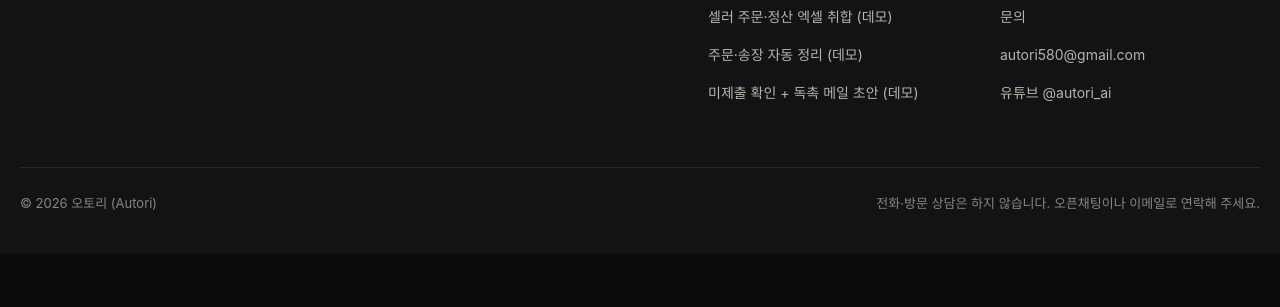
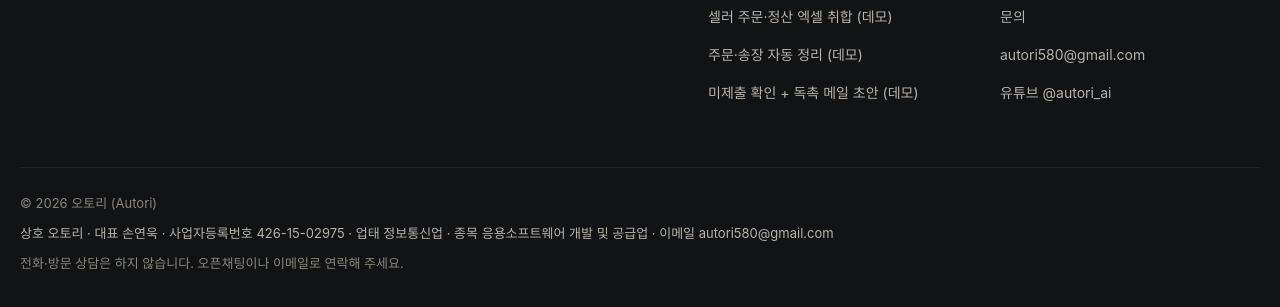
Before and after one commit to sonunuck/autori-site, a plain HTML site: page 404.html in a window 1280 px wide. Shown: the part 829-1136 px from the top of the page. Before the commit the page ends 1083 px from the top, so only its background shows below. Drawn offline with Linux system fonts and the light colour scheme; a web font is replaced by a local one.

Commit message:
바닥글에 사업자 정보 (상호·대표·사업자등록번호·업태·종목·이메일)
Co-Authored-By: Claude Opus 5.5 <noreply@anthropic.com>

```diff
--- a/404.html
+++ b/404.html
@@ -72,7 +72,7 @@
     </div>
     <div class="footer-bottom">
       <p>© 2026 오토리 (Autori)</p>
-      <!-- 【공개할 사업자 정보: 상호·대표자·사업자등록번호】 정해지면 여기에 -->
+      <p class="biz">상호 오토리 · 대표 손연욱 · 사업자등록번호 426-15-02975 · 업태 정보통신업 · 종목 응용소프트웨어 개발 및 공급업 · 이메일 autori580@gmail.com</p>
       <!-- 【이용약관·개인정보처리방침 링크】 준비되면 여기에 -->
       <p>전화·방문 상담은 하지 않습니다. 오픈채팅이나 이메일로 연락해 주세요.</p>
     </div>
--- a/styles.css
+++ b/styles.css
@@ -436,6 +436,7 @@ main > .section:first-child { padding-top: calc(var(--header-h) + 120px); }
 .site-footer ul a { display: inline-flex; min-height: 36px; align-items: center; text-decoration: none; color: var(--text-2); }
 .site-footer ul a:hover { color: var(--text); text-decoration: underline; text-underline-offset: 3px; }
 .footer-bottom { margin-top: 56px; padding-top: 24px; border-top: 1px solid var(--line-soft); display: flex; flex-wrap: wrap; justify-content: space-between; gap: 8px 24px; color: var(--text-3); font-size: 13px; }
+.footer-bottom .biz { flex-basis: 100%; color: var(--text-2); line-height: 1.7; }
 
 /* ---------- 스크롤 등장 (움직임 줄이기 설정이면 끔) ---------- */
 @media (prefers-reduced-motion: no-preference) {
```
Also changed, not shown: about.html (+1 -1 lines), contact.html (+1 -1 lines), index.html (+1 -1 lines), solutions/excel.html (+1 -1 lines), solutions/form-fill.html (+1 -1 lines), solutions/orders-shipping.html (+1 -1 lines), solutions/purchase-orders.html (+1 -1 lines), solutions/reminders.html (+1 -1 lines), solutions/reviews.html (+1 -1 lines), solutions/seller-settlement.html (+1 -1 lines).
